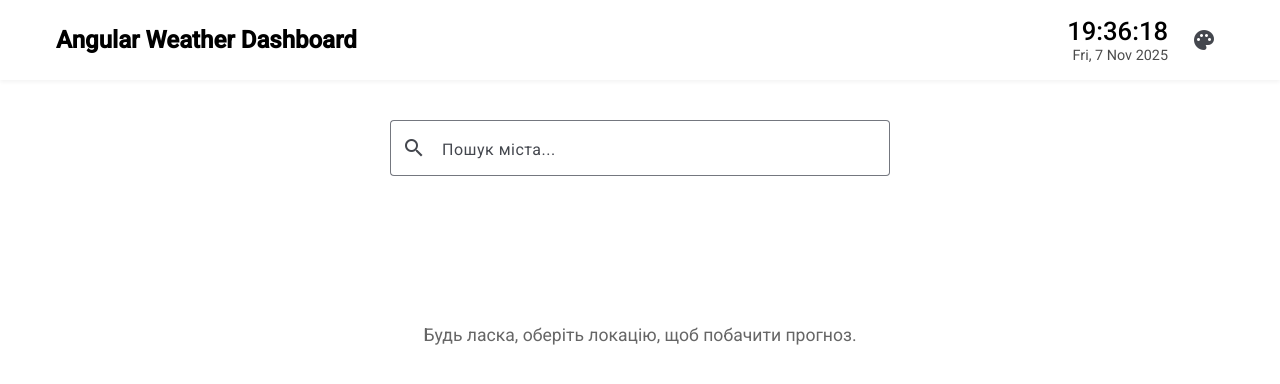
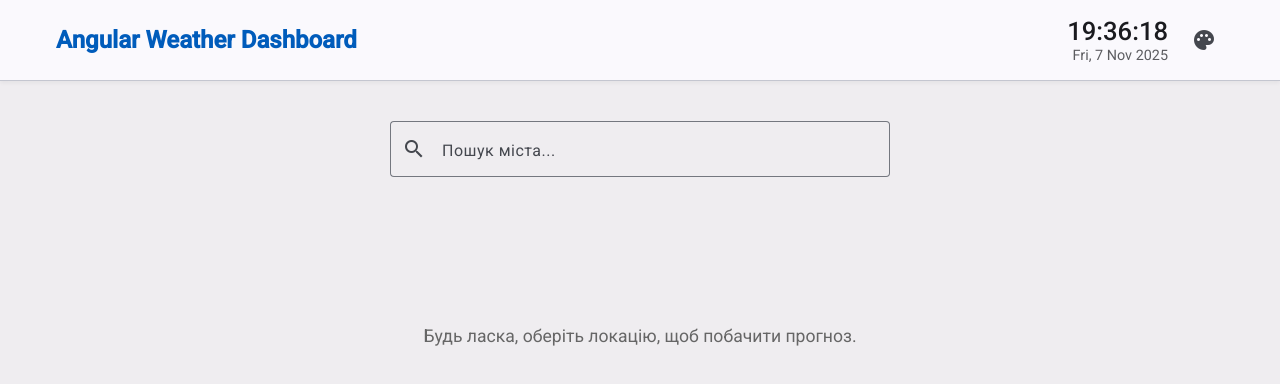
Before and after one commit to finkord/weather-dashboard, an Angular app: page / in a window 1280 px wide. Shown: the top 384 px of the page. Built offline with nearby package versions, Linux system fonts and the light colour scheme.

Commit message:
fixed awful logic of theme choosing, now all working and working perfectly!!!

```diff
--- /dev/null
+++ b/src/app/features/weather-forecast/weather-forecast-theme.scss
@@ -0,0 +1,27 @@
+@use '@angular/material' as mat;
+
+@mixin weather-forecast-theme($theme) {
+  // Отримуємо конфігурацію кольорів з теми
+  $color-config: mat.get-color-config($theme);
+  $primary: map-get($color-config, 'primary');
+  $accent: map-get($color-config, 'accent');
+  $background: map-get($color-config, 'background');
+  $foreground: map-get($color-config, 'foreground');
+
+  app-weather-forecast {
+    .forecast-card {
+      // Використовуємо колір фону з палітри Material
+      background-color: mat.get-color-from-palette($background, 'card');
+      color: mat.get-color-from-palette($foreground, 'text');
+
+      &.highlighted {
+        // Використовуємо primary колір
+        border: 2px solid mat.get-color-from-palette($primary, default);
+      }
+    }
+
+    .temperature-value {
+       color: mat.get-color-from-palette($accent, default);
+    }
+  }
+}
--- a/src/custom-theme.scss
+++ b/src/custom-theme.scss
@@ -6,55 +6,67 @@ $azure: mat.$azure-palette;
 $magenta: mat.$magenta-palette;
 $green: mat.$green-palette;
 $orange: mat.$orange-palette;
+$blue: mat.$blue-palette;
 
-$light-theme: mat.define-theme((
-  color: ( theme-type: light, primary: $azure, tertiary: mat.$blue-palette ),
-  typography: ( plain-family: Roboto ),
-  density: ( scale: 0 )
-));
-
-$dark-theme: mat.define-theme((
-  color: ( theme-type: dark, primary: $azure, tertiary: mat.$blue-palette ),
-  typography: ( plain-family: Roboto ),
-  density: ( scale: 0 )
-));
-
-html {
-  @include mat.all-component-themes($light-theme);
-  color-scheme: light;
+:root {
+  @include mat.theme((
+    color: (
+      primary: $azure,
+      tertiary: $blue,
+    ),
+    typography: Roboto,
+    density: 0
+  ));
 }
 
-html.dark-theme {
-  @include mat.all-component-colors($dark-theme);
-  color-scheme: dark;
+.theme-magenta {
+  @include mat.theme((
+    color: (
+      primary: $magenta,
+      tertiary: $blue,
+    ),
+    typography: Roboto,
+    density: 0
+  ));
 }
 
-@mixin color-theme($palette, $name) {
-  $theme-light: mat.define-theme((
-    color: ( theme-type: light, primary: $palette )
+.theme-green {
+  @include mat.theme((
+    color: (
+      primary: $green,
+      tertiary: $blue,
+    ),
+    typography: Roboto,
+    density: 0
   ));
+}
 
-  $theme-dark: mat.define-theme((
-    color: ( theme-type: dark, primary: $palette )
+.theme-orange {
+  @include mat.theme((
+    color: (
+      primary: $orange,
+      tertiary: $blue,
+    ),
+    typography: Roboto,
+    density: 0
   ));
+}
 
-  html.theme-#{$name} {
-    @include mat.all-component-colors($theme-light);
-
+// вибір кольорової схеми
+@mixin choose-color-scheme() {
+  html {
+    color-scheme: light;
     &.dark-theme {
-      @include mat.all-component-colors($theme-dark);
+      color-scheme: dark;
+    }
+    &.auto-theme {
+      color-scheme: light dark;
     }
   }
 }
-
-@include color-theme($magenta, 'magenta');
-@include color-theme($green, 'green');
-@include color-theme($orange, 'orange');
+@include choose-color-scheme();
 
 body {
-  background-color: var(--mat-sys-background);
-  color: var(--mat-sys-on-background);
   font-family: Roboto, "Helvetica Neue", sans-serif;
   margin: 0;
-  min-height: 100vh;
 }
```
